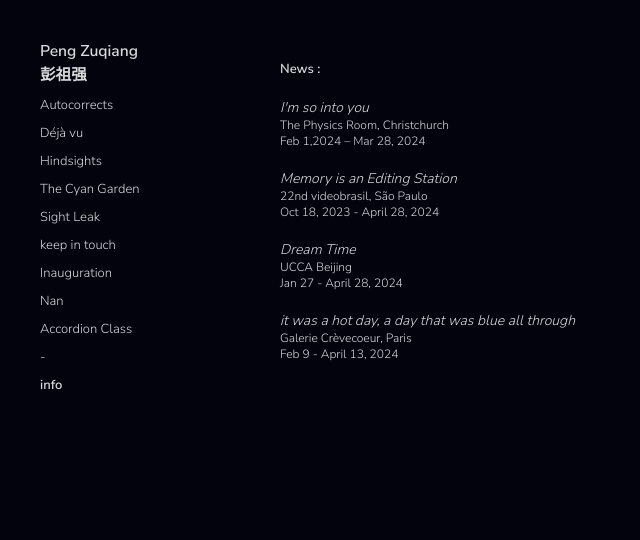
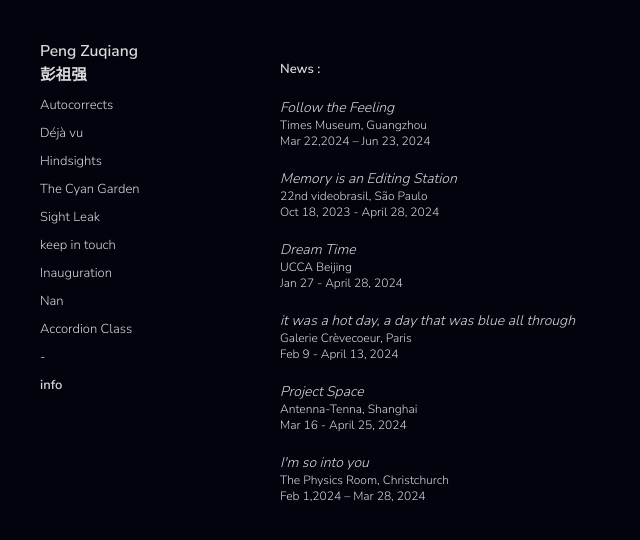
Before and after one commit to JAWeiss89/zuqiangPortfolioReact, a React (Create React App) app: page / in a window 1280 px wide. Shown: the top 540 px of the page, without its empty margins (0-640 px from the left). Built offline with nearby package versions, Linux system fonts and the light colour scheme.

Commit message:
Update Home.js

```diff
--- a/src/Home.js
+++ b/src/Home.js
@@ -22,9 +22,9 @@ const Home = ({hideNav}) => {
             <p></p> */}
 
 
-            <p style={{margin:'0px', fontSize:'14px'}}><a href="https://physicsroom.org.nz/exhibitions/im-so-into-you" target="_blank" rel="noreferrer"><em>I'm so into you</em></a></p>
-            <p style={{margin:'0px', fontSize:'12px'}}>The Physics Room, Christchurch </p>
-            <p style={{margin:'0px', fontSize:'12px'}}>Feb 1,2024  – Mar 28, 2024</p>
+            <p style={{margin:'0px', fontSize:'14px'}}><a href="https://timesmuseum.org/en/program/follow-the-feeling" target="_blank" rel="noreferrer"><em>Follow the Feeling</em></a></p>
+            <p style={{margin:'0px', fontSize:'12px'}}>Times Museum, Guangzhou </p>
+            <p style={{margin:'0px', fontSize:'12px'}}>Mar 22,2024  – Jun 23, 2024</p>
             <p></p>
 
             <p style={{margin:'0px', fontSize:'14px'}}><a href="https://site.videobrasil.org.br/en/bienal/22" target="_blank" rel="noreferrer"><em>Memory is an Editing Station</em></a></p>
@@ -40,6 +40,16 @@ const Home = ({hideNav}) => {
             <p style={{margin:'0px', fontSize:'14px'}}><a href="https://galeriecrevecoeur.com/exhibitions/it-was-a-hot-day-a-day-that-was-blue-all-through" target="_blank" rel="noreferrer"><em>it was a hot day, a day that was blue all through</em></a></p>
             <p style={{margin:'0px', fontSize:'12px'}}> Galerie Crèvecoeur, Paris</p>
             <p style={{margin:'0px', fontSize:'12px'}}>Feb 9 - April 13, 2024</p>
+            <p></p>
+
+            <p style={{margin:'0px', fontSize:'14px'}}><a href="http://antenna-space.com/en/antenna-tenna/tianxiandexianxiangmukongjian/" target="_blank" rel="noreferrer"><em>Project Space</em></a></p>
+            <p style={{margin:'0px', fontSize:'12px'}}> Antenna-Tenna, Shanghai</p>
+            <p style={{margin:'0px', fontSize:'12px'}}>Mar 16 - April 25, 2024</p>
+            <p></p>
+
+            <p style={{margin:'0px', fontSize:'14px'}}><a href="https://physicsroom.org.nz/exhibitions/im-so-into-you" target="_blank" rel="noreferrer"><em>I'm so into you</em></a></p>
+            <p style={{margin:'0px', fontSize:'12px'}}>The Physics Room, Christchurch </p>
+            <p style={{margin:'0px', fontSize:'12px'}}>Feb 1,2024  – Mar 28, 2024</p>
             <p></p>
 
 
```
